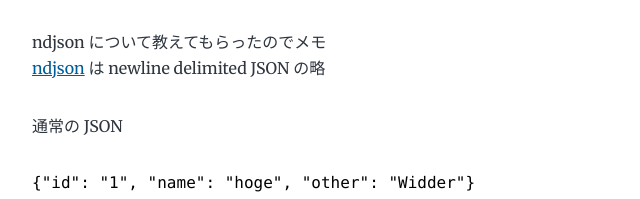
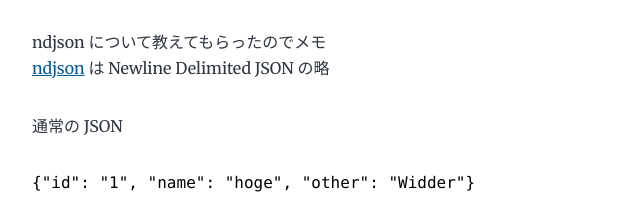
Before and after one commit to honyanya/365, a Gatsby site in the folder gatsby-starter-blog/: page /2022-10-10_memo-ndjson/ in a window 1280 px wide. Shown: the part 211-410 px from the top of the page, 292-932 px from the left. Built offline with nearby package versions, Linux system fonts and the light colour scheme; Gatsby itself is replaced by a stand-in of ours; some packages are replaced by stand-ins of ours; code samples lack their colours.

Commit message:
[fix] 2022-10-10_ndjson word

```diff
--- a/gatsby-starter-blog/content/blog/2022-10-10_memo-ndjson/index.md
+++ b/gatsby-starter-blog/content/blog/2022-10-10_memo-ndjson/index.md
@@ -5,7 +5,7 @@ description: "ndjson について教えてもらったのでメモ"
 ---
 
 ndjson について教えてもらったのでメモ
-[ndjson](http://ndjson.org/) は newline delimited JSON の略
+[ndjson](http://ndjson.org/) は Newline Delimited JSON の略
 
 通常の JSON
 
```
